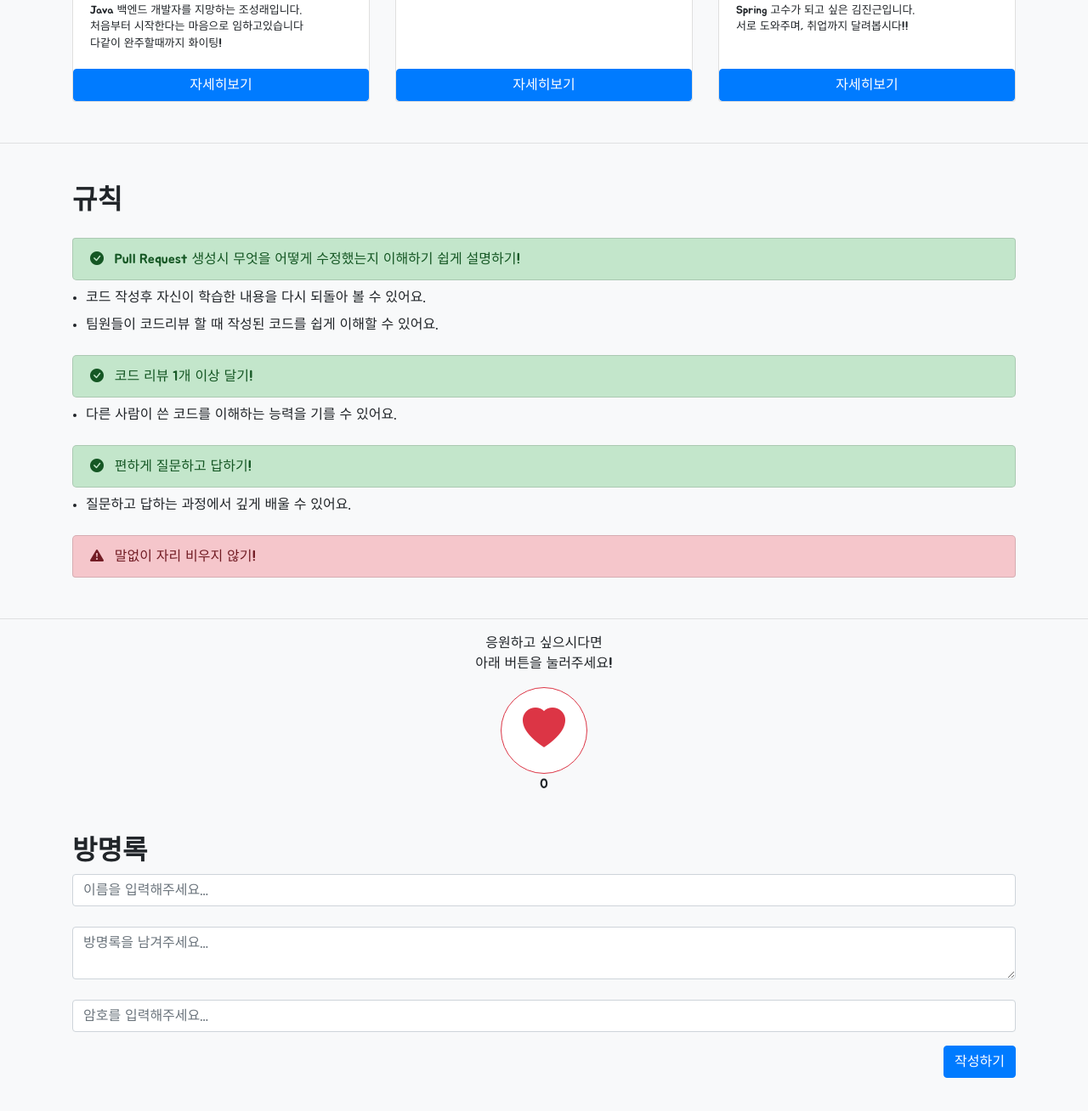
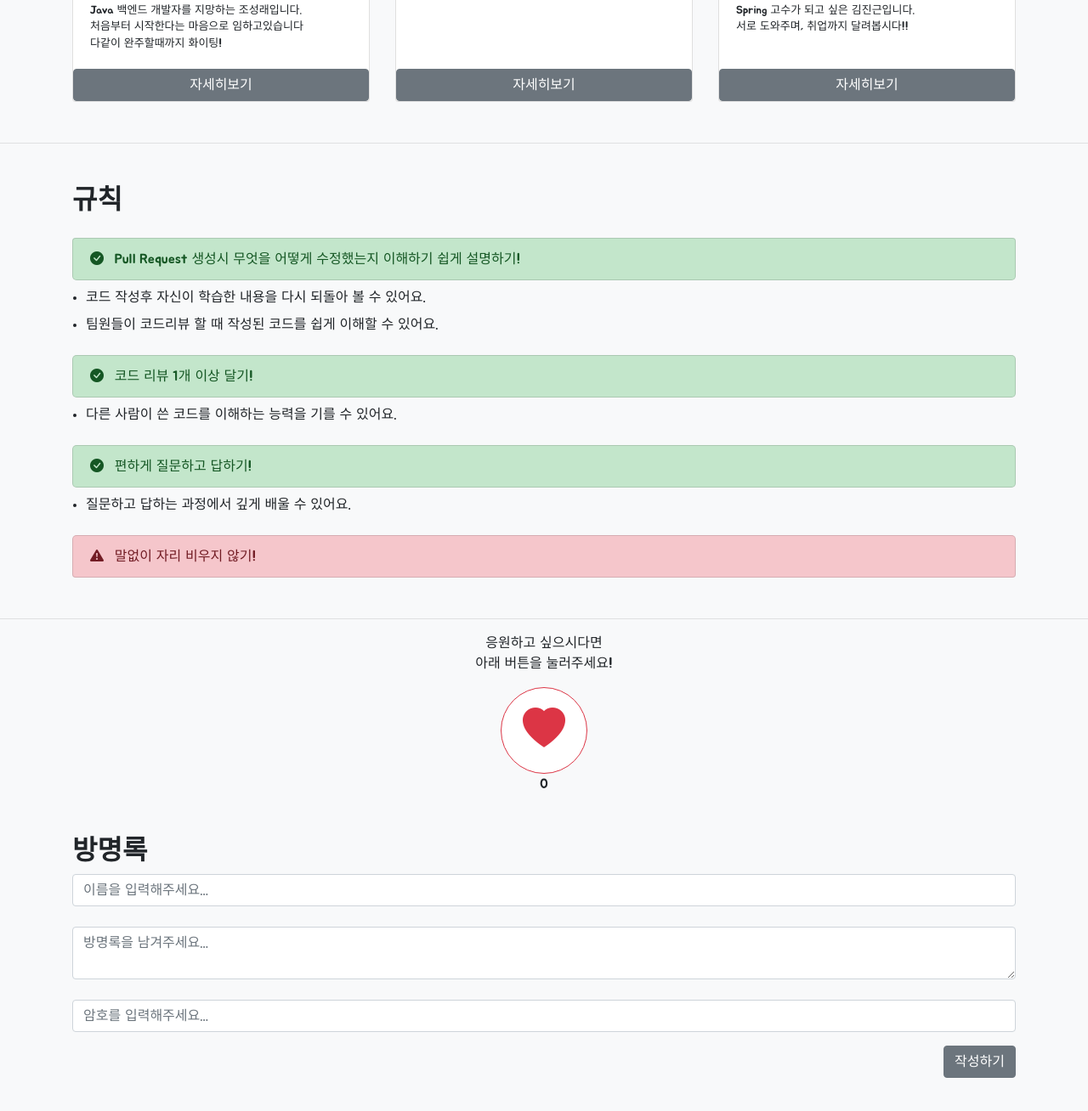
Before and after one commit to KJG04/nbc-team5, a plain HTML site: page index.html in a window 1280 px wide. Shown: the part 812-2120 px from the top of the page at 85% size. Drawn offline with nearby package versions, Linux system fonts and the light colour scheme; no server answers.

Commit message:
deploy: ef23e17cba74dcdedb70ae32ce80386394263026

```diff
--- a/index.html
+++ b/index.html
@@ -296,7 +296,7 @@
                 화이팅!
               </p>
             </div>
-            <a href="./sungraeInfo.html" class="btn btn-primary" target="_self"
+            <a href="./sungraeInfo.html" class="btn btn-secondary" target="_self"
               >자세히보기</a
             >
           </div>
@@ -312,7 +312,7 @@
                 JAVA6기 모든분들이 취업하기를 기원합니다.
               </p>
             </div>
-            <a href="./jeongkiInfo.html" class="btn btn-primary" target="_self"
+            <a href="./jeongkiInfo.html" class="btn btn-secondary" target="_self"
               >자세히보기</a
             >
           </div>
@@ -333,7 +333,7 @@
                 서로 도와주며, 취업까지 달려봅시다!!
               </p>
             </div>
-            <a href="./jingeunInfo.html" class="btn btn-primary">자세히보기</a>
+            <a href="./jingeunInfo.html" class="btn btn-secondary">자세히보기</a>
           </div>
         </div>
       </div>
@@ -414,7 +414,7 @@
             placeholder="암호를 입력해주세요..."
           />
         </div>
-        <button type="button" class="btn btn-primary submit">작성하기</button>
+        <button type="button" class="btn btn-secondary submit">작성하기</button>
       </form>
       <div class="comments"></div>
     </section>
```
Also changed, not shown: jeongkiInfo.html (+1 -1 lines), sungraeInfo.html (+1 -1 lines).
